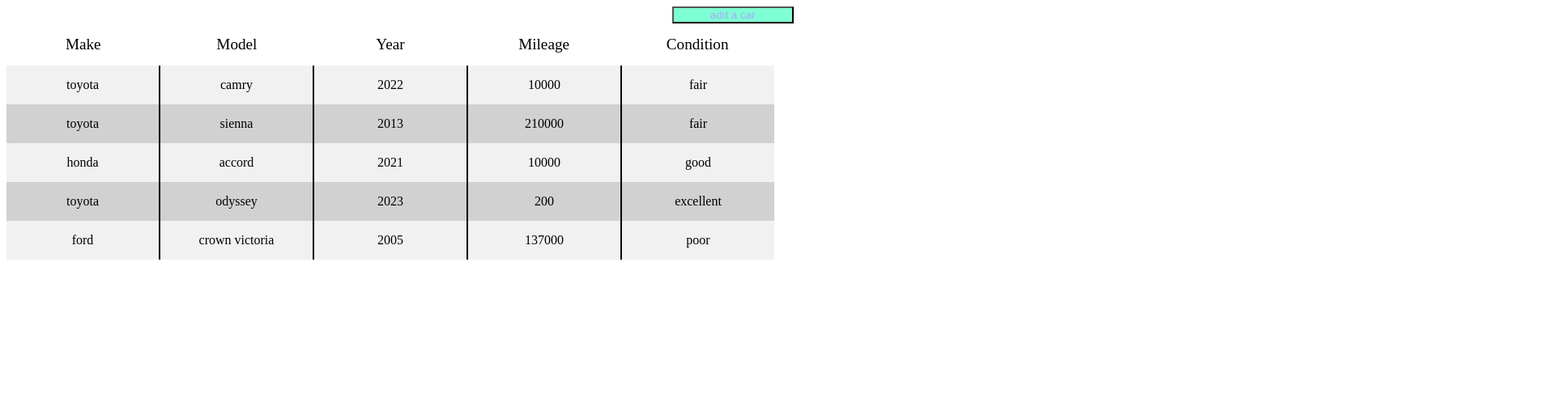
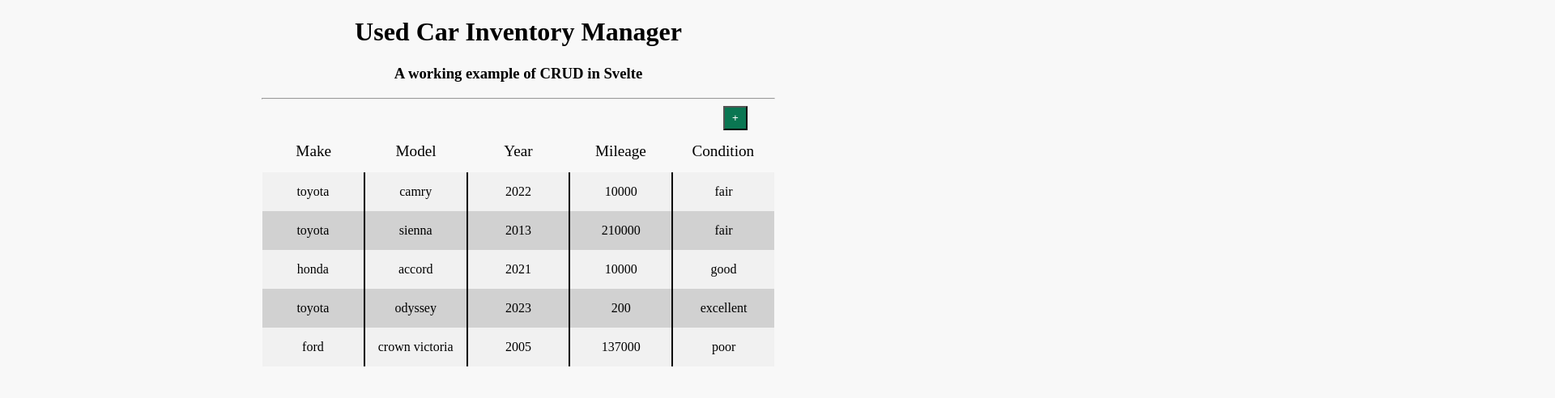
Before and after one commit to Elaz33/car-project, a SvelteKit app: page /exercises/6/my-answer in a window 1280 px wide. Shown: the top 492 px of the page at 81% size, 1920 px wide, since content can reach past the window. Built offline with nearby package versions, Linux system fonts and the light colour scheme; a web font is replaced by a local one.

Commit message:
making page nice

```diff
--- a/package.json
+++ b/package.json
@@ -25,6 +25,7 @@
 	},
 	"type": "module",
 	"dependencies": {
+		"bootstrap": "^3.4.1",
 		"sass": "^1.63.6"
 	}
 }
--- a/src/routes/exercises/6/my-answer/car-details.svelte
+++ b/src/routes/exercises/6/my-answer/car-details.svelte
@@ -2,15 +2,14 @@
     import carList from "$lib/stores/car.store";
     import { activeCarStore } from "$lib/stores/functional.store";
 
-
     // function updateCarListByIndex() {
     //     carList.update((cars) => {
     //         if ($activeCarStore === null) return cars; // do nothing
-            //------------------------------------------------------------
-            // const carIndex = cars.findIndex(car => {
-            //     return car.id === $activeCarStore.id;
-            // });
-            /*  when I did this below it works without all the code that you did  on top  isn't
+    //------------------------------------------------------------
+    // const carIndex = cars.findIndex(car => {
+    //     return car.id === $activeCarStore.id;
+    // });
+    /*  when I did this below it works without all the code that you did  on top  isn't
            the way I did below much more simple */
     //         cars.id = $activeCarStore;
     //         return cars;
@@ -21,6 +20,13 @@
         carList.update((cars) => cars);
     }
 </script>
+
+{#if $activeCarStore !== null}
+    <div class="details-headline">
+        <h2>Car Details</h2>
+        <hr class="space" />
+    </div>
+{/if}
 
 <div class="container">
     {#if $activeCarStore !== null}
@@ -86,15 +92,30 @@
 <style>
     .container {
         display: flex;
+        position: relative;
         width: 18%;
         min-width: 300px;
+        left: 77%;
+        bottom: 300px;
         flex-direction: column;
         row-gap: 10px;
+    }
+    .details-headline {
+        position: relative;
+        text-align: right;
+        right: 7%;
+        bottom: 300px;
+    }
+    .space {
+        position: relative;
+        width: 10%;
+        left: 46.5%;
+        bottom: 3px;
     }
     .input-group {
         display: flex;
         position: relative;
-        left: 0px;
+        right: 0px;
     }
     .car-info {
         position: relative;
--- a/src/routes/exercises/6/my-answer/car-list.svelte
+++ b/src/routes/exercises/6/my-answer/car-list.svelte
@@ -21,11 +21,9 @@
             });
         }
 
-
-        const confirmMessage = (isActiveCarEmpty())
-          ? "Are you sure you want to remove this new car record"
-          : `Are you sure you want to remove this ${$activeCarStore.make} ${$activeCarStore.model} ${$activeCarStore.year}`;
-
+        const confirmMessage = isActiveCarEmpty()
+            ? "Are you sure you want to remove this new car record"
+            : `Are you sure you want to remove this ${$activeCarStore.make} ${$activeCarStore.model} ${$activeCarStore.year}`;
 
         if (confirm(confirmMessage)) {
             $activeCarStore = null;
@@ -52,20 +50,25 @@
         // $inp.focus();
     }
 
-    function isActiveCarEmpty():boolean {
-        return $activeCarStore.make === null  ||
-          $activeCarStore.make === ""  ||
-          $activeCarStore.model === null  ||
-          $activeCarStore.model === ""  ||
-          $activeCarStore.year === null  ||
-          $activeCarStore.year === "";
+    function isActiveCarEmpty(): boolean {
+        return (
+            $activeCarStore.make === null ||
+            $activeCarStore.make === "" ||
+            $activeCarStore.model === null ||
+            $activeCarStore.model === "" ||
+            $activeCarStore.year === null ||
+            $activeCarStore.year === ""
+        );
     }
 </script>
 
+<h1 class="title">Used Car Inventory Manager</h1>
+<h3 class="title">A working example of CRUD in Svelte</h3>
+<hr class="space" />
 <div class="button-group">
-    <button on:click={onAddCar} class="add">add a car</button>
+    <button on:click={onAddCar} class="btn btn-success">+</button>
     {#if visible === true}
-        <button on:click={removeData} class="delete">Remove this car</button>
+        <button on:click={removeData} class="btn btn-warning">-</button>
     {/if}
 </div>
 <div class="header">
@@ -78,10 +81,8 @@
 
 <div class="table">
     {#each $carList as car}
-
         <div
             class="row"
-            class:not-active ={$activeCarStore != car}
             class:active-car={$activeCarStore === car}
             on:click={() => handleRowClick(car)}
         >
@@ -113,10 +114,22 @@
 </div>
 
 <style>
-
+    :global(body) {
+        background-color: #f8f8f8;
+    }
+    .title {
+        text-align: center;
+    }
+    .space {
+        width: 50%;
+    }
     .header {
         display: flex;
-        width: 75%;
+        width: 50%;
+        margin: auto;
+    }
+    .table {
+        text-align: center;
     }
 
     .header-item {
@@ -129,8 +142,8 @@
     .row {
         display: flex;
         flex: 1;
-        width: 75%;
-        justify-content: center;
+        width: 50%;
+        margin: auto;
     }
     .row:nth-of-type(odd) {
         background-color: #f1f1f1;
@@ -147,7 +160,7 @@
     .row-item {
         display: flex;
         flex: 1;
-        width: 75%;
+        width: 50%;
         justify-content: center;
         padding: 15px;
     }
@@ -159,18 +172,25 @@
     .button-group {
         display: flex;
         position: relative;
-        flex-direction: column;
-        left: 65%;
+        text-align: center;
         row-gap: 3px;
     }
-    .add {
-        width: 150px;
-        background-color: aquamarine;
-        color: #aaaaff;
+    .btn {
+        height: 30px;
+        width: 30px;
     }
-    .delete {
-        width: 150px;
-        background-color: #990000;
+    /* I am using bootstrap */
+    .btn-success {
+        position: relative;
+        left: 70%;
+        background-color: rgb(10, 118, 82);
+        color: white;
+    }
+       /* I am using bootstrap */
+    .btn-warning {
+        position: relative;
+        left: 71%;
+        background-color: #d61919;
         color: #ffff88;
     }
     .row.active-car {
```
Also changed, not shown: src/routes/exercises/7/my-answer/a/+page.svelte (+7 -5 lines), 1 other file (tests, documents, lock files or other folders).
